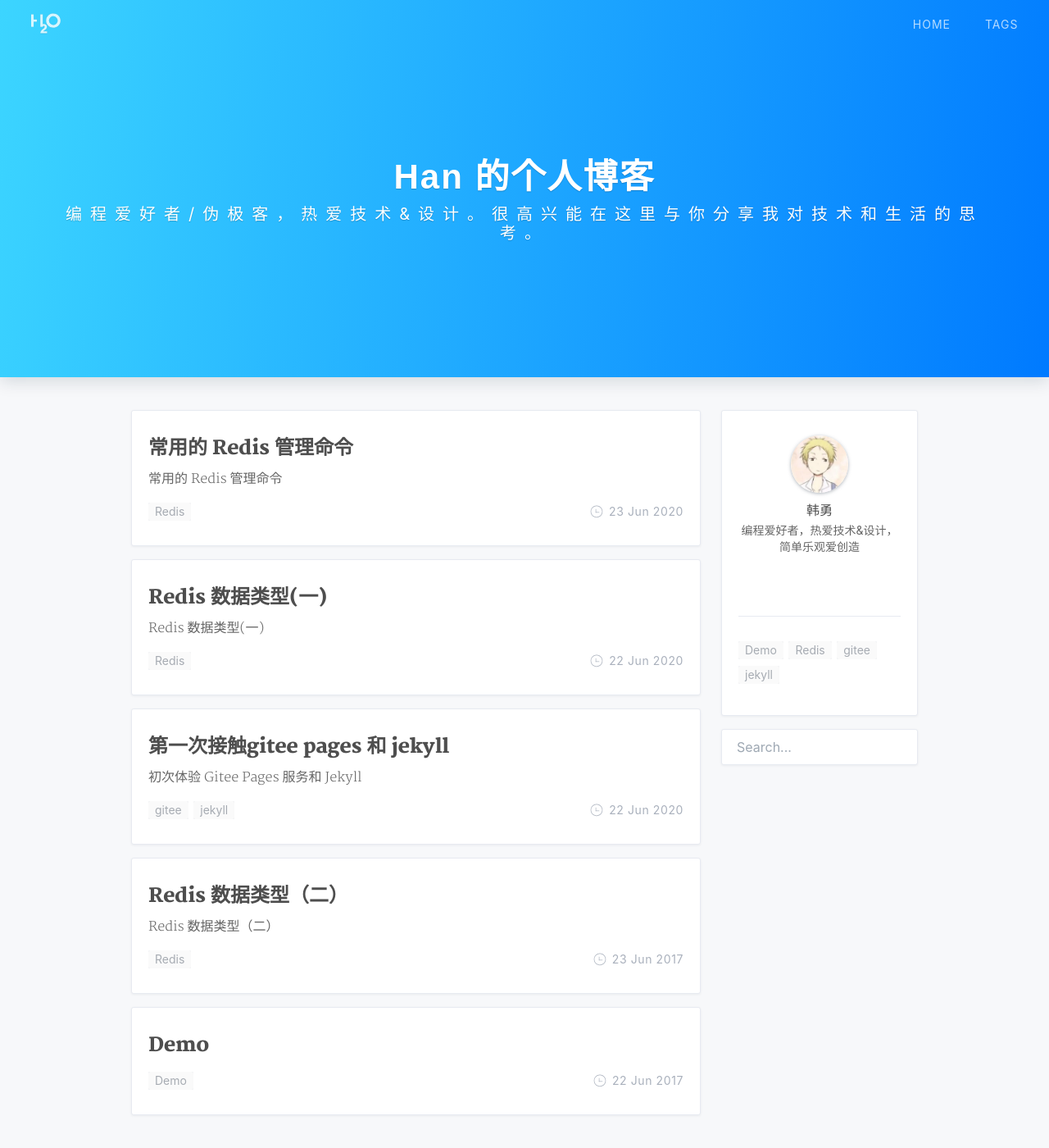
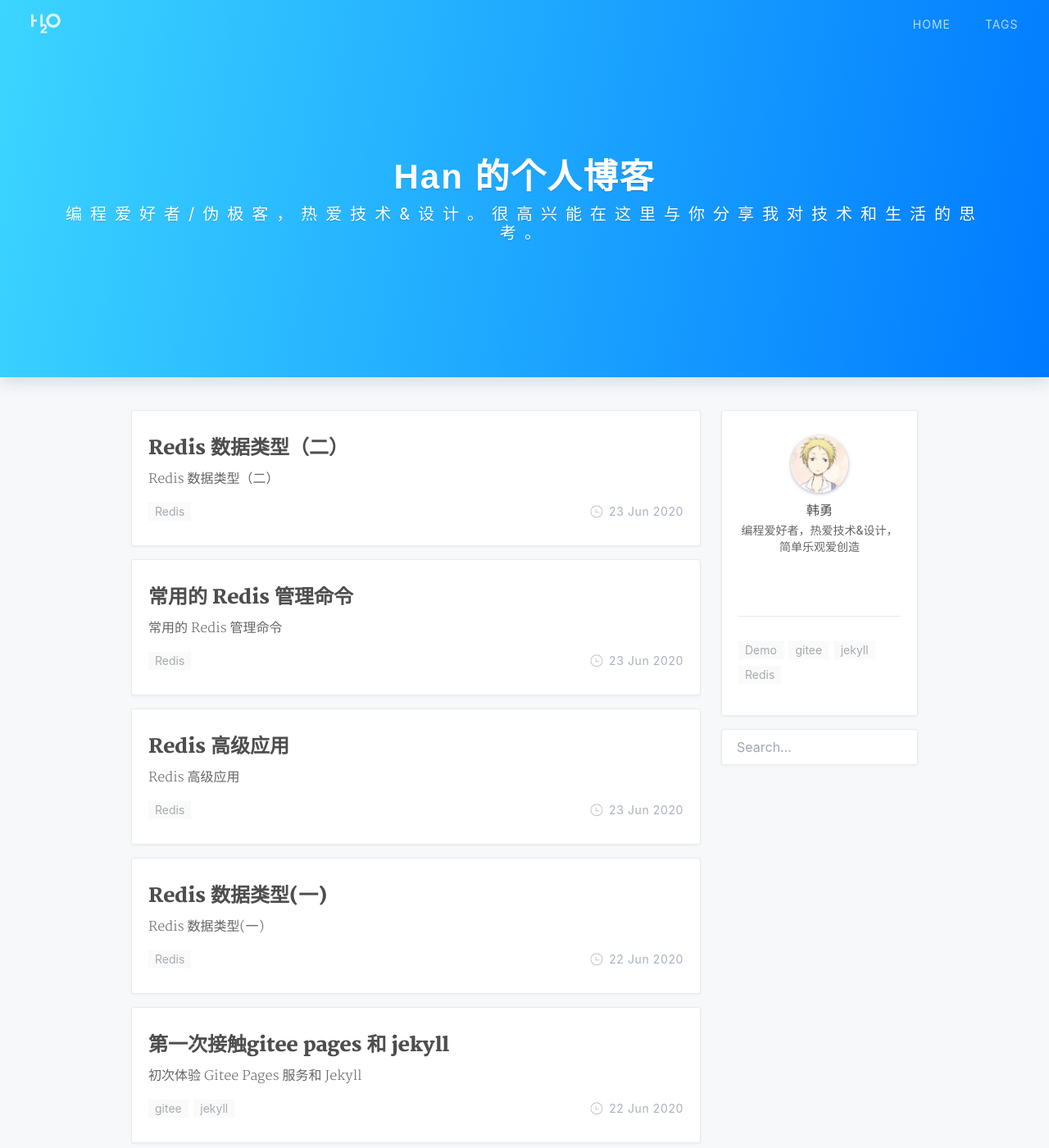
Before and after one commit to han199901/myGitPersonalBlog, a Jekyll site: the page built from index.html, in a window 1280 px wide and 1400 px high. Shown: the whole window at 82% size. Built offline with Jekyll 4.4.1, drawn with Linux system fonts in a browser that asks for light colours; nearby versions of some CDN libraries; the list of posts is cut into pages by our own code; a style sheet for code colours, icons or effects is not loaded; some of the changed lines change nothing that is shown.

Commit message:
fixed wrong time

```diff
--- /dev/null
+++ b/_posts/2020-6-23-redis-advaced-tips.md
@@ -0,0 +1,63 @@
+---
+layout: post
+title: Redis 高级应用
+date: 2020-06-23
+categories: 技术
+tags: Redis
+---
+
+## Redis 高级应用
+
+这里我将简单介绍 Redis 的高级应用，包括：安全性，事务处理，持久化机制的使用。
+
+### 安全性
+
+涉及到客户端连接是需要指定密码的（由于 redis 速度相当的快，一秒钟大约可以 150K 次的密码尝试，所以建议设置一个强度很大的密码）。
+
+设置密码的方式有两种：
+
+- 使用 `config set` 命令的 requirepass 参数，具体格式为 `config set requirepass [password]"`。
+- 在 Redis 的安装目录中的 redis.conf 文件中设置 requirepass 属性，后面为密码。
+
+输入认证的方式也有两种：
+
+- 登录时可以使用 `redis-cli -a password`。
+- 登录后可以使用 `auth password`。
+
+### 事务处理
+
+Redis 的事务处理比较简单。只能保证 client 发起的事务中的命令可以连续的执行，而且不会插入其它的 client 命令，当一个 client 在连接中发出 `multi` 命令时，这个连接就进入一个事务的上下文，该连接后续的命令不会执行，而是存放到一个队列中，当执行 `exec` 命令时，redis 会顺序的执行队列中的所有命令。
+
+~~~shell
+> multi			#开启事务队列
+> set name a
+> set name b
+> exec			#执行事务
+~~~
+
+> 注意：Redis 对于事务的处理方式比较特殊，它不会在事务过程中出错时恢复到之前的状态，这在实际应用中导致我们不能依赖 Redis 的事务来保证数据一致性。
+
+### 持久化机制
+
+内存和磁盘的区别除了速度差别以外，还有就是内存中的数据会在重启之后消失，持久化的作用就是要将这些数据长久存到磁盘中以支持长久使用。
+
+Redis 是一个支持持久化的内存数据库，Redis 需要经常将内存中的数据同步到磁盘来保证持久化。
+
+Redis 支持两种持久化方式：
+
+1. `snapshotting`（快照）：将数据存放到文件里，默认方式。 是将内存中的数据以快照的方式写入到二进制文件中，默认文件 dump.rdb，可以通过配置设置自动做快照持久化的方式。可配置 Redis 在 n 秒内如果超过 m 个 key 被修改就自动保存快照。比如： `save 900 1`：900 秒内如果超过 1 个 key 被修改，则发起快照保存。 `save 300 10`：300 秒内如果超过 10 个 key 被修改，则快照保存。
+2.  `Append-only file`（缩写为 aof）：将读写操作存放到文件中。
+
+> 由于快照方式在一定间隔时间做一次，所以如果 Redis 意外 down 掉的话，就会丢失最后一次快照后的所有修改。
+>
+> aof 比快照方式有更好的持久化性，但是由于 OS 会在内核中缓存 write 做的修改，所以可能不是立即写到磁盘上，这样 aof 方式的持久化也还是有可能会丢失一部分数据。可以通过配置文件告诉 Redis 我们想要通过 fsync 函数强制 os 写入到磁盘的时机。
+
+~~~shell
+appendonly yes //启用 aof 持久化方式
+
+# appendfsync always //收到写命令就立即写入磁盘，最慢，但是保证了数据的完整持久化
+
+appendfsync everysec //每秒钟写入磁盘一次，在性能和持久化方面做了很好的折中
+
+# appendfsync no //完全依赖 os，性能最好，持久化没有保证
+~~~
--- a/_posts/2020-6-23-redis-data-type.md
+++ b/_posts/2020-6-23-redis-data-type.md
@@ -1,7 +1,7 @@
 ---
 layout: post
 title: Redis 数据类型（二）
-date: 2017-06-23
+date: 2020-06-23
 categories: 技术
 tags: Redis
 ---
```
